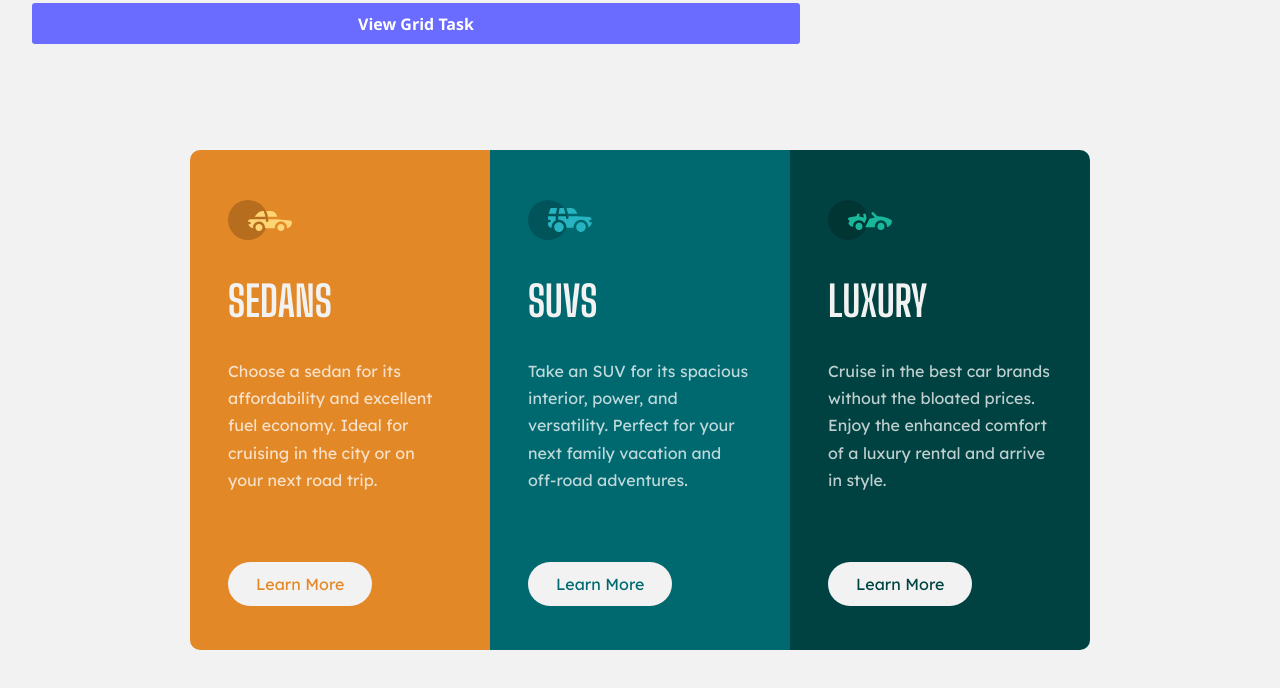
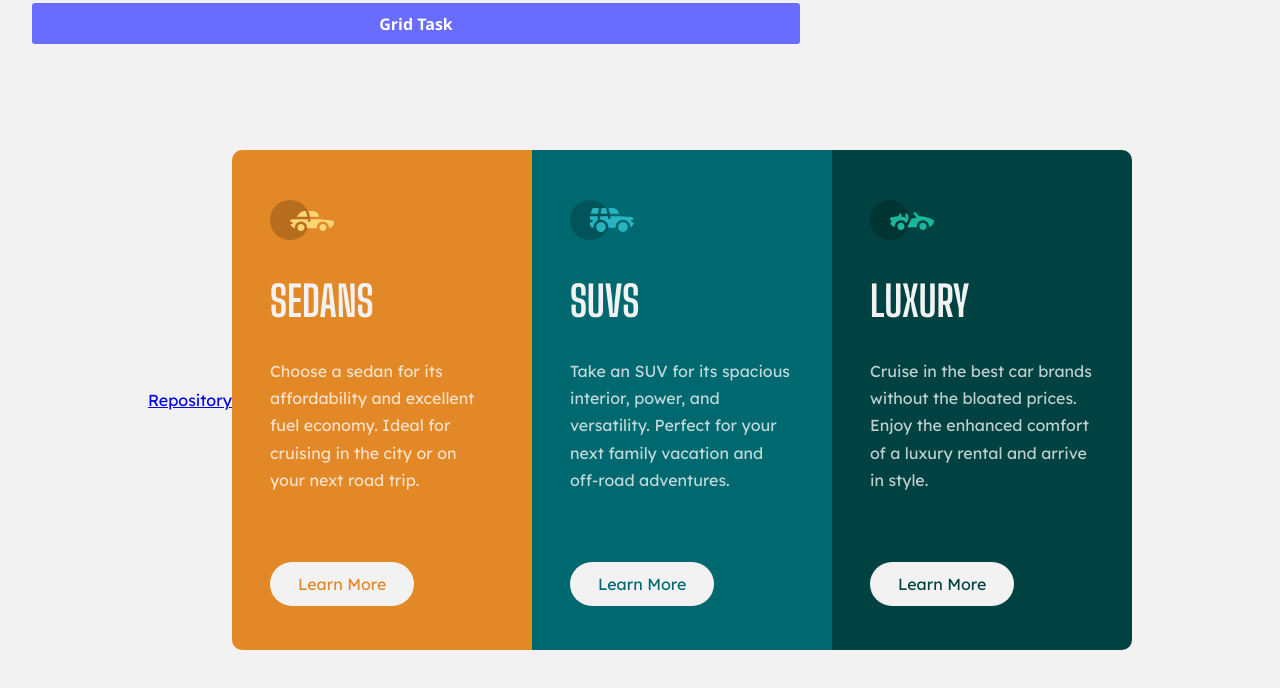
Before and after one commit to Ikechukwu750/3-column-card, a plain HTML site: page index.html in a window 1280 px wide. Drawn offline with Linux system fonts and the light colour scheme.

Commit message:
Update index.html

```diff
--- a/index.html
+++ b/index.html
@@ -11,7 +11,8 @@
 <body>
 
   <main>
-    <a href="grid.html" class="grid-link">View Grid Task</a>
+    <a href="https://github.com/Ikechukwu750/3-column-card" id="repo-link">Repository</a>
+    <a href="grid.html" class="grid-link">Grid Task</a>
     <section id="sedans">
         <img src="images/icon-sedans.svg" alt="Sedans Icon">
         <h1>SEDANS</h1>
```
